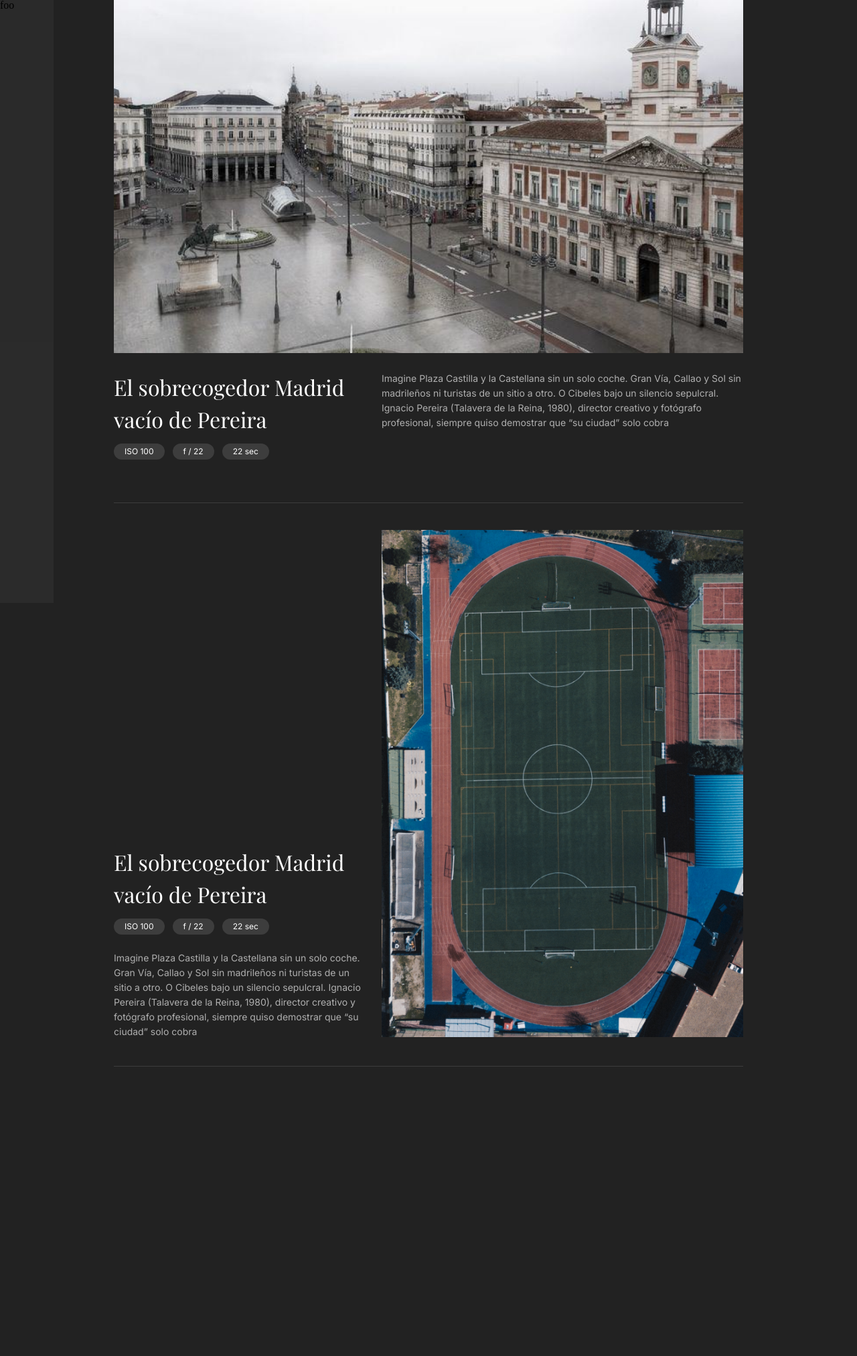
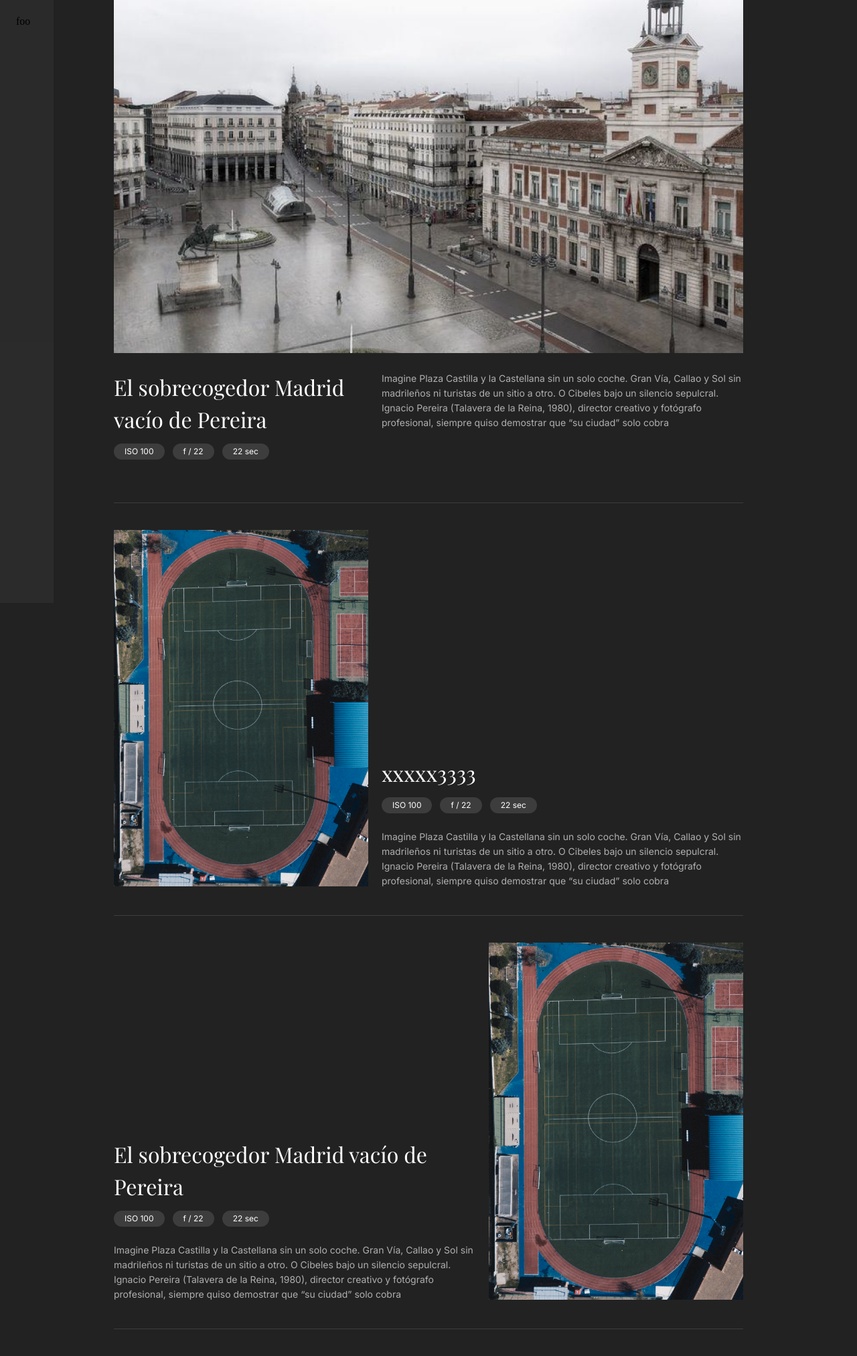
Before and after one commit to piensaenpixel/blog, a Jekyll site: the page built from index.md, in a window 1280 px wide. Shown: the whole page at 67% size. Built offline with Jekyll 4.4.1, drawn with Linux system fonts in a browser that asks for light colours; before the commit the page ends 1632 px from its top, so only the background shows below that.

Commit message:
add layouts

```diff
--- a/_layouts/index.html
+++ b/_layouts/index.html
@@ -35,7 +35,7 @@
           {% elsif post.position == 'right' %}
             <article class="post-thumbnail {{post.position}}">
               <div class="grid grid-inner grid-inner--vend">
-                  <div class="grid-cell grid-cell--col5 grid-cell--col12--mobile">
+                  <div class="grid-cell grid-cell--col7 grid-cell--col12--mobile order-1--mobile">
                     <h2 class="post-title"><a href="{{ post.url }}">{{ post.title }}</a></h2>
                     <ul class="post-info">
                       <li class="post-infoItem">ISO {{ post.iso }}</li>
@@ -44,14 +44,34 @@
                     </ul>
                     <div class="post-description">{{ post.content }}</div>
                   </div>
-                  <div class="grid-cell grid-cell--col7 grid-cell--col12--mobile">
+                  <div class="grid-cell grid-cell--col5 grid-cell--col12--mobile">
                     <div class="post-media">
                       <img src="{{ post.media }}" />
                     </div>
                   </div>
               </div>
             </article>
+          {% elsif post.position == 'left' %}
+            <article class="post-thumbnail {{post.position}}">
+              <div class="grid grid-inner grid-inner--vend">
+                  <div class="grid-cell grid-cell--col5 grid-cell--col12--mobile">
+                    <div class="post-media">
+                      <img src="{{ post.media }}" />
+                    </div>
+                  </div>
+                  <div class="grid-cell grid-cell--col7 grid-cell--col12--mobile">
+                    <h2 class="post-title"><a href="{{ post.url }}">{{ post.title }}</a></h2>
+                    <ul class="post-info">
+                      <li class="post-infoItem">ISO {{ post.iso }}</li>
+                      <li class="post-infoItem">f / {{ post.f }}</li>
+                      <li class="post-infoItem">{{ post.f }} sec</li>
+                    </ul>
+                    <div class="post-description">{{ post.content }}</div>
+                  </div>
+              </div>
+            </article>
           {% endif %}
+
         {% endfor %}
         </section>
       </section>
--- /dev/null
+++ b/_posts/2020-07-31-futbol2.markdown
@@ -0,0 +1,13 @@
+---
+layout: post
+position: left
+title:  "xxxxx3333"
+date:   2020-07-31 15:12:41 +0200
+categories: jekyll update
+iso: 100
+f: 2,2
+velocity: 1/30
+media: '/assets/posts/02.png'
+---
+
+Imagine Plaza Castilla y la Castellana sin un solo coche. Gran Vía, Callao y Sol sin madrileños ni turistas de un sitio a otro. O Cibeles bajo un silencio sepulcral. Ignacio Pereira (Talavera de la Reina, 1980), director creativo y fotógrafo profesional, siempre quiso demostrar que "su ciudad" solo cobra
--- a/_scss/grid.scss
+++ b/_scss/grid.scss
@@ -3,6 +3,12 @@
     margin: 0 auto;
 }
 
+.order-1 {
+    order: 1;
+}
+.order-2 {
+    order: 2;
+}
 
 .grid {
     display: flex;
@@ -98,7 +104,6 @@
     .grid-cell--col12--mobile {
       flex: 0 0 100%;
       max-width: 100%;
-      margin-bottom: 32px;
     }
     .grid-cell--col6--mobile {
       flex: 0 0 50%;
@@ -113,9 +118,16 @@
 
   @media (max-width: 600px) {
     .container {
-      padding: 0 24px;
+      padding: 64px 24px;
+      position: relative;
     }
     .section {
       padding: 60px 0;
     }
+    .order-1--mobile {
+        order: 1;
+    }
+    .order-2--mobile {
+        order: 2;
+    }
   }
--- a/_scss/header.scss
+++ b/_scss/header.scss
@@ -6,7 +6,19 @@
     left: 0;
     bottom: 0;
     background:rgba(255, 255, 255, 0.04);
+    padding: 24px;
 }
 .header.open {
     background-color: red;
 }
+
+
+@media (max-width: 600px) {
+    .header {
+      width: auto;
+      right: 0;
+      bottom: auto;
+      height: 40px;
+      z-index: 1;
+    }
+  }
--- a/_scss/post.scss
+++ b/_scss/post.scss
@@ -46,3 +46,14 @@
 .post-media img {
     width: 100%;
 }
+
+
+
+@media (max-width: 600px) {
+    .post-thumbnail.right .post-media {
+        margin-bottom: 24px;
+    }
+    .post-thumbnail.left .post-media {
+        margin-bottom: 24px;
+    }
+  }
```
Also changed, not shown: 4 other files.
